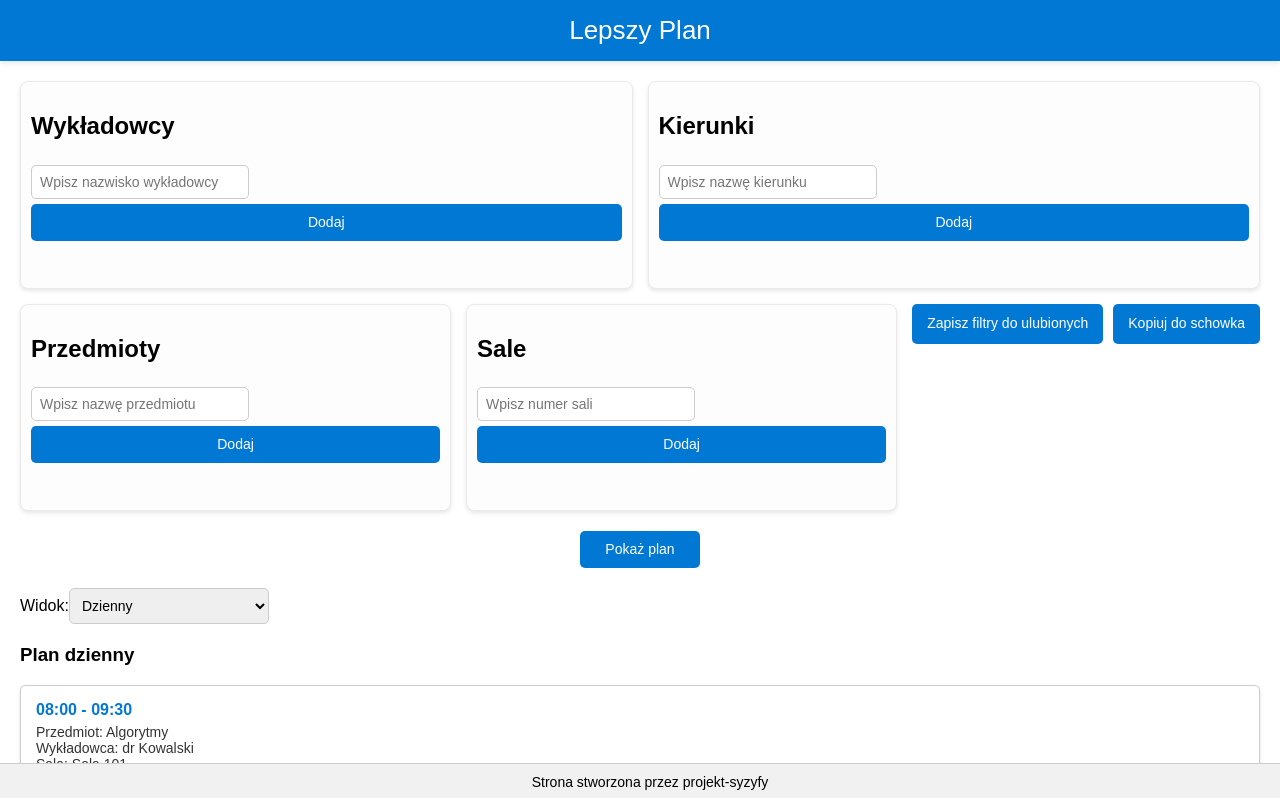
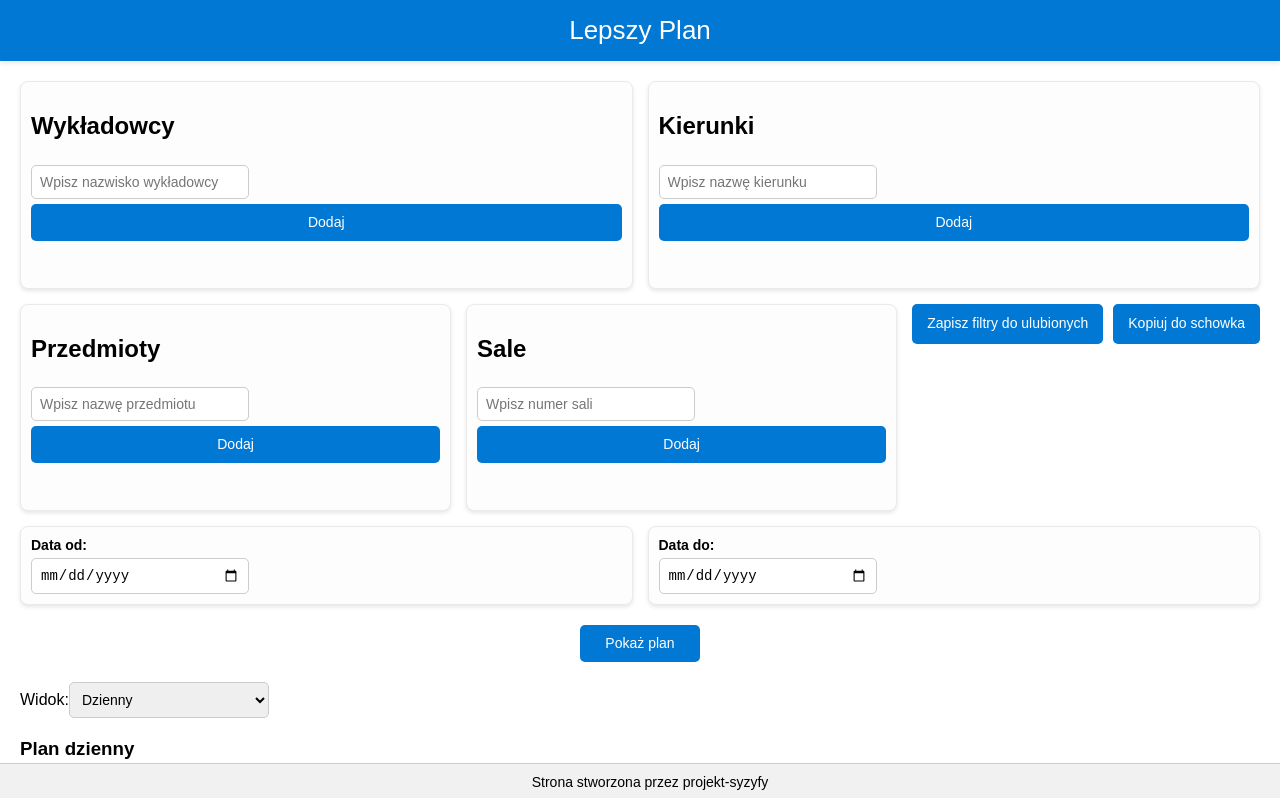
Before and after one commit to FranczakRobert/LepszyPlan, a React (Create React App) app in the folder frontend/: page / in a window 1280 px wide. Shown: the top 798 px of the page. Built offline with nearby package versions, Linux system fonts and the light colour scheme.

Commit message:
add date

```diff
--- a/frontend/src/App.js
+++ b/frontend/src/App.js
@@ -57,8 +57,12 @@ function App() {
     });
 
     const showPlan = () => {
-        setActiveFilters(filters); // Ustawia aktywne filtry na te aktualnie wybrane
-        sendRequestToAPI(filters, dateRange); // Wysyła żądanie do API
+        if (!dateRange.from || !dateRange.to) {
+            alert("Proszę wybrać zakres dat.");
+            return;
+        }
+        setActiveFilters(filters);
+        sendRequestToAPI(filters, dateRange);
     };
 
     const setFiltersFromUrl = () => {
@@ -67,25 +71,20 @@ function App() {
 
         queryParams.forEach((value, key) => {
             if (newFilters[key]) {
-                // Jeśli filtr jest tablicą, dodaj wartość do istniejącej tablicy
                 if (Array.isArray(newFilters[key])) {
                     newFilters[key].push(value);
                 } else {
-                    // Przekształć w tablicę
                     newFilters[key] = [newFilters[key], value];
                 }
             } else {
-                // Ustaw wartość bezpośrednio
                 newFilters[key] = value;
             }
         });
 
-        // Ustaw odczytane filtry w stanie
         setFilters((prevFilters) => ({
             ...prevFilters,
             ...newFilters,
         }));
-        console.log("UWAGA: ",filters);
     };
 
     useEffect(() => {
@@ -97,12 +96,22 @@ function App() {
             <header className="header">Lepszy Plan</header>
 
             <div className="container">
-                <Filters filters={filters} setFilters={setFilters}/>
-                <button className="show-schedule" onClick={showPlan} className={activeFilters === filters ? "show-schedule active" : "show-schedule"}>
+                <Filters
+                    filters={filters}
+                    setFilters={setFilters}
+                    dateRange={dateRange}
+                    setDateRange={setDateRange}
+                />
+                <button
+                    onClick={showPlan}
+                    className={
+                        activeFilters === filters ? "show-schedule active" : "show-schedule"
+                    }
+                >
                     Pokaż plan
                 </button>
-                <PlanView viewType={viewType} setViewType={setViewType} activeFilters={activeFilters}/>
-                <Statistics/>
+                <PlanView viewType={viewType} setViewType={setViewType} activeFilters={activeFilters} />
+                <Statistics />
             </div>
 
             <footer className="footer">Strona stworzona przez projekt-syzyfy</footer>
@@ -110,11 +119,98 @@ function App() {
     );
 }
 
-function Filters({filters, setFilters }) {
+
+
+// function App() {
+//     const [activeFilters, setActiveFilters] = useState({});
+//     const [viewType, setViewType] = useState("Dzienny");
+//     const [filters, setFilters] = useState({
+//         studenci: [],
+//         wykladowcy: [],
+//         grupy: [],
+//         kierunki: [],
+//         przedmioty: [],
+//         typStudiow: "",
+//         rokStudiow: "",
+//         wydzialy: "",
+//         budynki: "",
+//         sale: [],
+//     });
+//     const [dateRange, setDateRange] = useState({
+//         from: "",
+//         to: "",
+//     });
+//
+//     const showPlan = () => {
+//         if (!dateRange.from || !dateRange.to) {
+//             alert("Proszę wybrać pełny zakres dat.");
+//             return;
+//         }
+//         setActiveFilters(filters); // Ustawia aktywne filtry na te aktualnie wybrane
+//         sendRequestToAPI(filters, dateRange); // Wysyła żądanie do API
+//     };
+//
+//     const setFiltersFromUrl = () => {
+//         const queryParams = new URLSearchParams(window.location.search);
+//         const newFilters = {};
+//
+//         queryParams.forEach((value, key) => {
+//             if (newFilters[key]) {
+//                 // Jeśli filtr jest tablicą, dodaj wartość do istniejącej tablicy
+//                 if (Array.isArray(newFilters[key])) {
+//                     newFilters[key].push(value);
+//                 } else {
+//                     // Przekształć w tablicę
+//                     newFilters[key] = [newFilters[key], value];
+//                 }
+//             } else {
+//                 // Ustaw wartość bezpośrednio
+//                 newFilters[key] = value;
+//             }
+//         });
+//
+//         // Ustaw odczytane filtry w stanie
+//         setFilters((prevFilters) => ({
+//             ...prevFilters,
+//             ...newFilters,
+//         }));
+//         console.log("UWAGA: ",filters);
+//     };
+//
+//     useEffect(() => {
+//         setFiltersFromUrl();
+//     }, []);
+//
+//     return (
+//         <div className="App">
+//             <header className="header">Lepszy Plan</header>
+//
+//             <div className="container">
+//                 <Filters filters={filters} setFilters={setFilters} dataRange={dateRange} setDateRange={setDateRange}/>
+//                 <button onClick={showPlan} className={activeFilters === filters ? "show-schedule active" : "show-schedule"}>
+//                     Pokaż plan
+//                 </button>
+//                 <PlanView viewType={viewType} setViewType={setViewType} activeFilters={activeFilters}/>
+//                 <Statistics/>
+//             </div>
+//
+//             <footer className="footer">Strona stworzona przez projekt-syzyfy</footer>
+//         </div>
+//     );
+// }
+
+function Filters({filters, setFilters, dateRange, setDateRange }) {
     const [newTeacher, setNewTeacher] = useState("");
     const [newDirection, setNewDirection] = useState("");
     const [newSubject, setNewSubject] = useState("");
     const [newRoom, setNewRoom] = useState("");
+
+    const handleDateChange = (key, value) => {
+        setDateRange((prevRange) => ({
+            ...prevRange,
+            [key]: value,
+        }));
+    };
 
     // Uniwersalna funkcja dodawania
     const addItemToList = (key, value) => {
@@ -209,7 +305,8 @@ function Filters({filters, setFilters }) {
                     {filters.wykladowcy.map((teacher, index) => (
                         <li key={index}>
                             {teacher}{" "}
-                            <button className="button-small" onClick={() => removeTeacher(teacher)}><i className="fas fa-trash"></i></button>
+                            <button className="button-small" onClick={() => removeTeacher(teacher)}><i
+                                className="fas fa-trash"></i></button>
                         </li>
                     ))}
                 </ul>
@@ -229,7 +326,8 @@ function Filters({filters, setFilters }) {
                     {filters.kierunki.map((direction, index) => (
                         <li key={index}>
                             {direction}{" "}
-                            <button className="button-small" onClick={() => removeDirection(direction)}><i className="fas fa-trash"></i></button>
+                            <button className="button-small" onClick={() => removeDirection(direction)}><i
+                                className="fas fa-trash"></i></button>
                         </li>
                     ))}
                 </ul>
@@ -249,7 +347,8 @@ function Filters({filters, setFilters }) {
                     {filters.przedmioty.map((subject, index) => (
                         <li key={index}>
                             {subject}{" "}
-                            <button className="button-small" onClick={() => removeSubject(subject)}><i className="fas fa-trash"></i></button>
+                            <button className="button-small" onClick={() => removeSubject(subject)}><i
+                                className="fas fa-trash"></i></button>
                         </li>
                     ))}
                 </ul>
@@ -269,7 +368,8 @@ function Filters({filters, setFilters }) {
                     {filters.sale.map((room, index) => (
                         <li key={index}>
                             {room}{" "}
-                            <button className="button-small" onClick={() => removeRoom(room)}><i className="fas fa-trash"></i></button>
+                            <button className="button-small" onClick={() => removeRoom(room)}><i
+                                className="fas fa-trash"></i></button>
                         </li>
                     ))}
                 </ul>
@@ -280,6 +380,29 @@ function Filters({filters, setFilters }) {
                 <button onClick={handleSaveFilters}>Zapisz filtry do ulubionych</button>
                 <button onClick={handleCopyToClipboard}>Kopiuj do schowka</button>
             </div>
+
+            {/* Data od */}
+            <div className="filter-group">
+                <label htmlFor="dateFrom">Data od:</label>
+                <input
+                    type="date"
+                    id="dateFrom"
+                    value={dateRange.from}
+                    onChange={(e) => handleDateChange("from", e.target.value)}
+                />
+            </div>
+
+            {/* Data do */}
+            <div className="filter-group">
+                <label htmlFor="dateTo">Data do:</label>
+                <input
+                    type="date"
+                    id="dateTo"
+                    value={dateRange.to}
+                    onChange={(e) => handleDateChange("to", e.target.value)}
+                />
+            </div>
+
         </div>
     );
 
```
